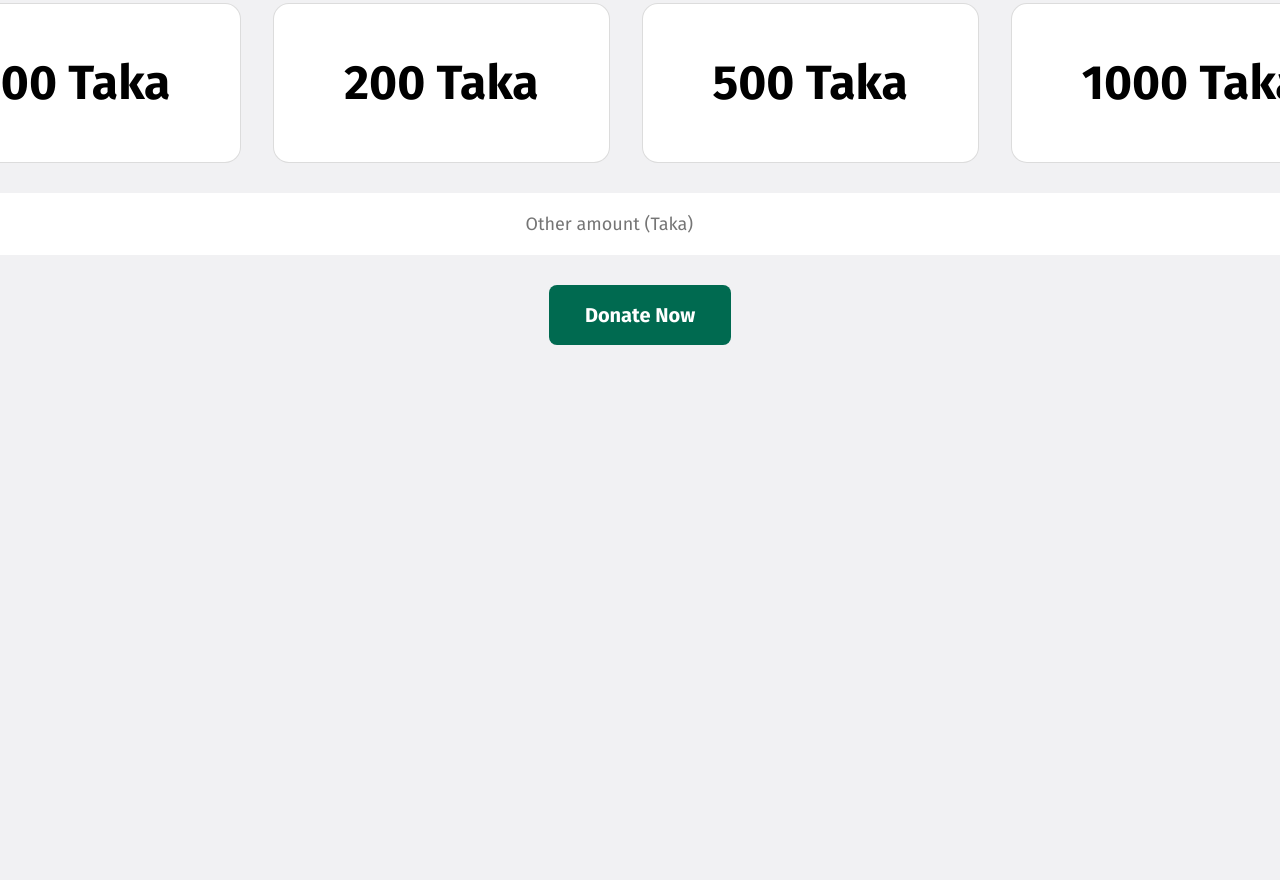
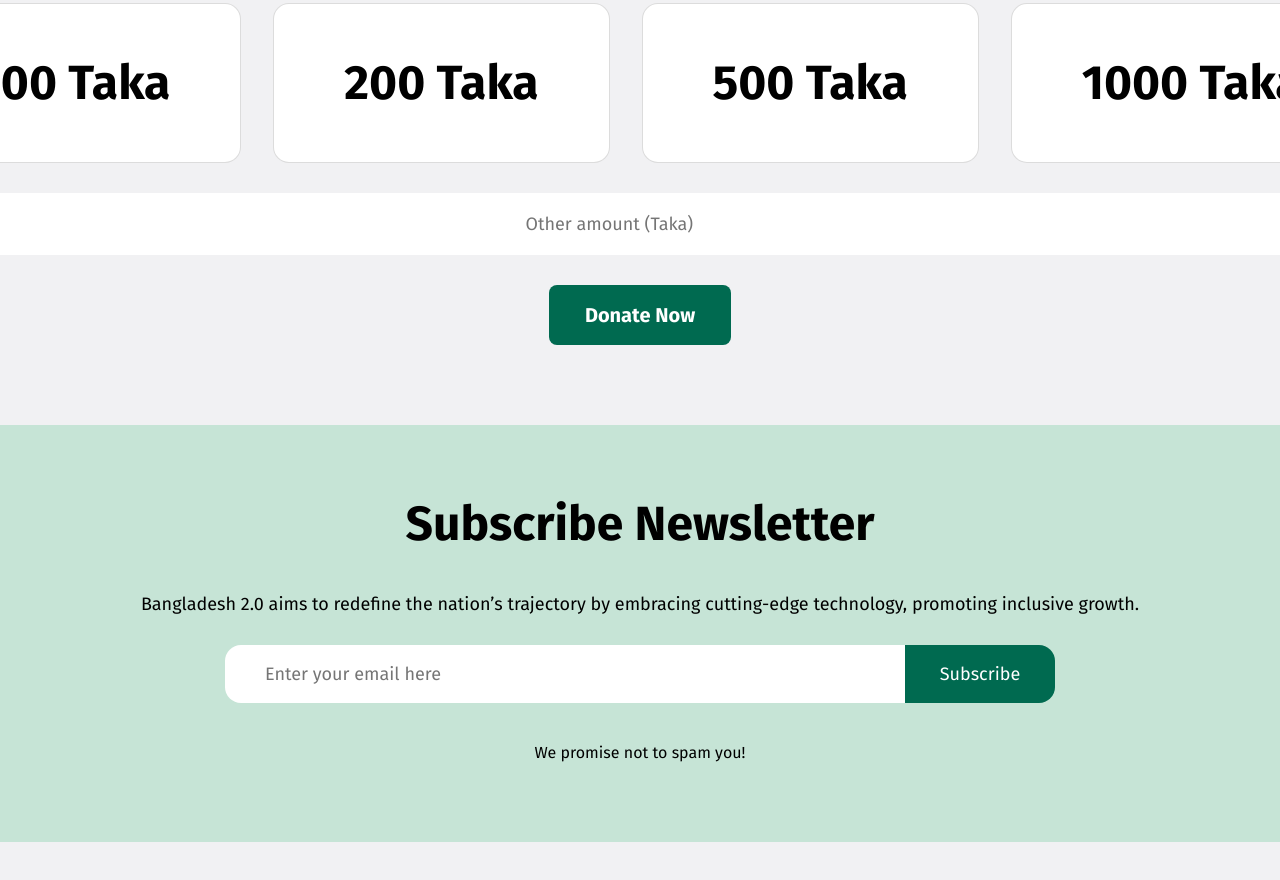
Before and after one commit to araf-64/ph-b11-a1-araf-64-, a plain HTML site: page index.html in a window 1280 px wide. Shown: the part 4226-5106 px from the top of the page. Before the commit the page ends 4651 px from the top, so only its background shows below. Drawn offline with Linux system fonts and the light colour scheme.

Commit message:
added newsletter section

```diff
--- a/index.html
+++ b/index.html
@@ -265,6 +265,22 @@
         <input type="button" value="Donate Now" class="complete-donation hover">
 
       </section>
+
+      <section id="newsletter">
+        <div class="newsletter-title-container">
+          <h4 class="newsletter-title">Subscribe Newsletter</h4>
+          <p class="newsletter-description">Bangladesh 2.0 aims to redefine the nation’s trajectory by embracing cutting-edge technology, promoting inclusive growth.</p>
+        </div>
+
+        <div class="newsletter-email-container">
+          <input type="email" name="" id="newsletter-email" placeholder="Enter your email here" >
+          <input type="button" value="Subscribe" class="newsletter-button hover">
+        </div>
+
+        <p class="newsletter-commitment">
+          We promise not to spam you!
+        </p>
+      </section>
     </section>
   </body>
 </html>
--- a/style.css
+++ b/style.css
@@ -378,3 +378,57 @@ body{
     padding: 18px 36px;
     margin-bottom: 80px;
 }
+
+/* newsletter section styles */
+#newsletter{
+    width: 1390px;
+    display: flex;
+    flex-direction: column;
+    justify-content: center;
+    align-items: center;
+    border: 2px solid black;
+    background-color: #C6E4D6;
+    border-radius: 24px;
+    border: none;
+    padding: 40px 120px 80px 120px;
+    margin-bottom: 80px;
+}
+.newsletter-title-container{
+    display: flex;
+    flex-direction: column;
+    justify-content: center;
+    align-items: center;
+}
+.newsletter-title{
+    font-size: 48px;
+    font-weight: bold;
+    padding: 30px 60px;
+    margin-bottom: 10px;
+}
+.newsletter-description{
+    font-size: 18px;
+    font-weight: 400;
+    margin-bottom: 30px;
+}
+
+.newsletter-email-container{
+    display: flex;
+    flex-direction: row;
+    gap: 0;
+    margin-bottom: 40px;
+}
+#newsletter-email{
+    width: 600px;
+    padding: 18px 40px;
+    font-size: 18px;
+    border: none;
+    border-radius: 16px 0 0 16px;
+}
+.newsletter-button{
+    width: 150px;
+    font-size: 18px;
+    border: none;
+    border-radius: 0 16px 16px 0;
+    color: white;
+    background-color: #006A50;
+}
```
